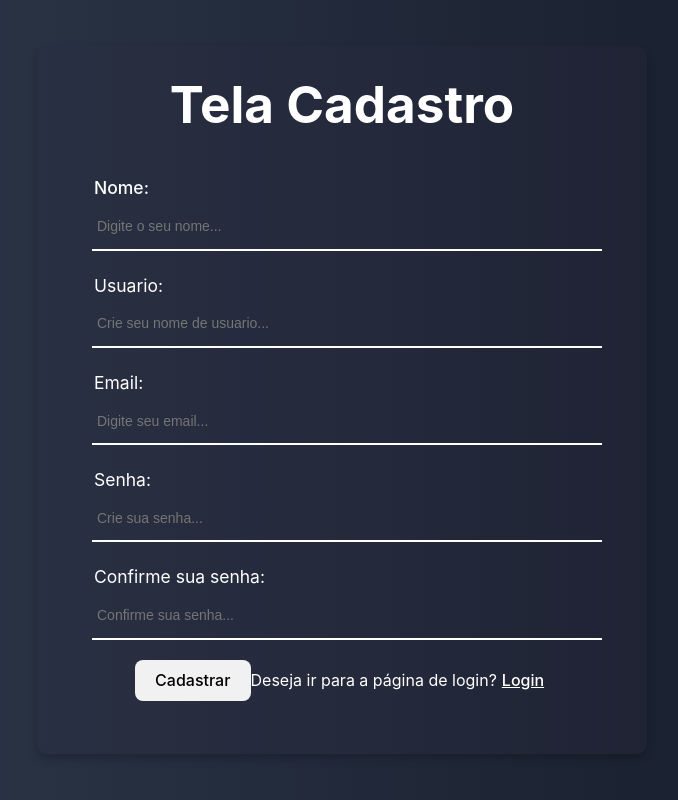
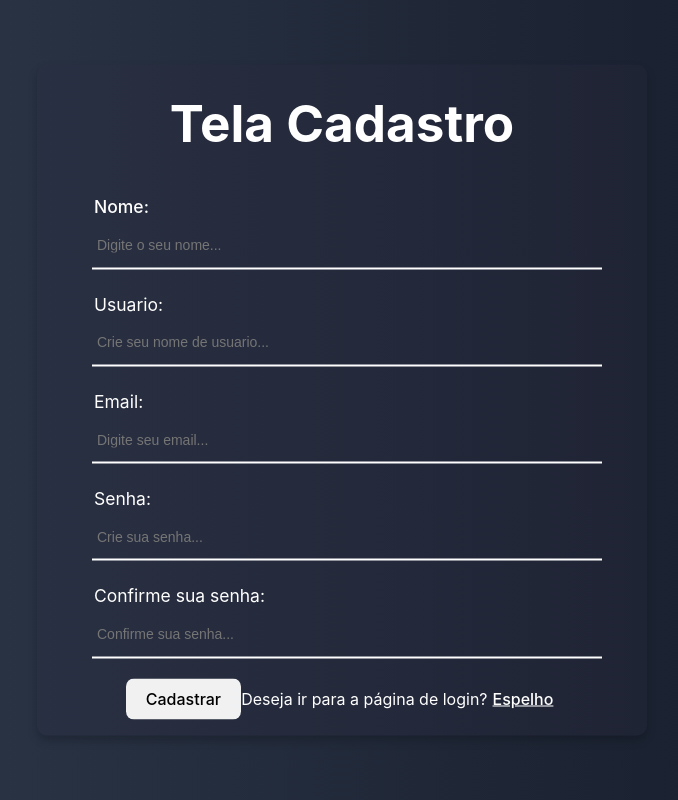
Before and after one commit to vitoriathais/beautyLink-React, a React (Vite) app: page /Cadastro in a window 1280 px wide. Shown: the whole page, without its empty margins (298-976 px from the left). Built offline with nearby package versions, Linux system fonts and the light colour scheme.

Commit message:
css e espelho

```diff
--- a/src/components/Pages/FormCadastro.jsx
+++ b/src/components/Pages/FormCadastro.jsx
@@ -27,8 +27,8 @@ function Cadastro() {
     }
   };
 
-  const linkLogin = () => {
-    return navigate ('/');
+  const linkEspelho = () => {
+    return navigate ('/Espelho');
   }
 
 
@@ -83,7 +83,7 @@ function Cadastro() {
         <button className="style-cadastrar" onClick={handleCriarUsuario}>Cadastrar</button>
 
                     <p className="style-pergunta">Deseja ir para a página de login?</p>
-                    <button className="style-criar-cadastro" onClick={linkLogin}>Login</button>
+                    <button className="style-criar-cadastro" onClick={linkEspelho}>Espelho</button>
       </div>
   );
 }
--- a/src/styles/Styles.css
+++ b/src/styles/Styles.css
@@ -69,7 +69,8 @@
     padding-bottom: px;
     line-height: 1.2;
     text-align: center;
-    margin-bottom: 0px
+    margin-bottom: 0px;
+    margin-top: 10px;
   }
 
   .login-form-title img {
@@ -173,7 +174,7 @@
 
   .wrap-cadastro {
     width: 500px;
-    height: 330px;
+    height: 293px;
     position: absolute;
     background-color: #2e2b3f38;
     border-radius: 10px;
```
